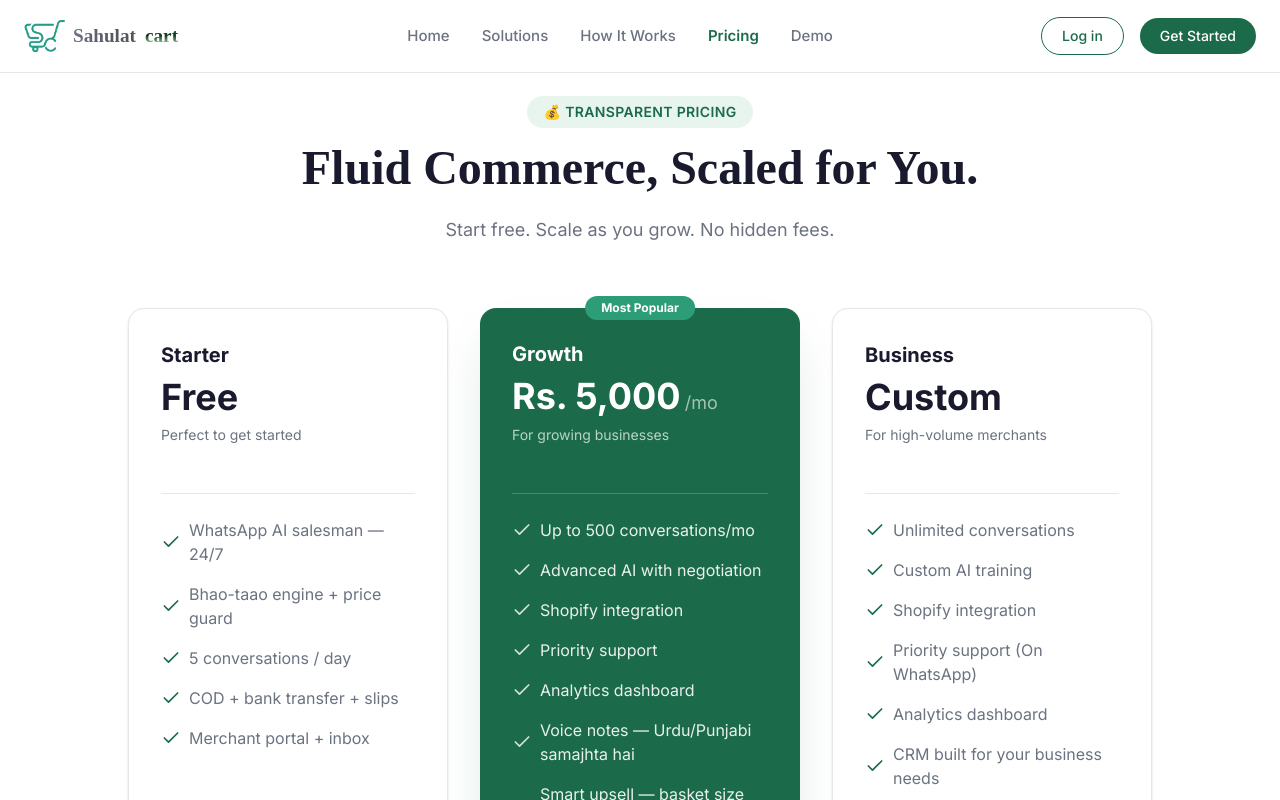
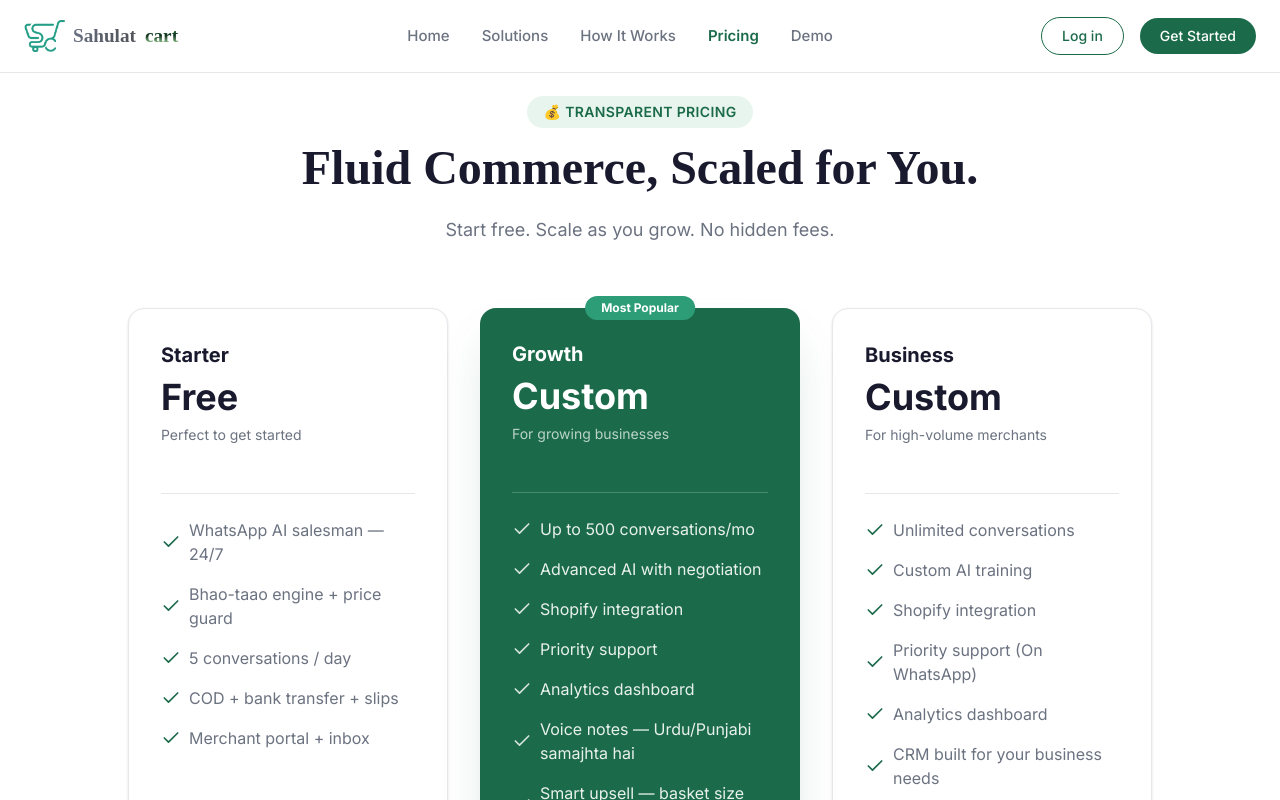
Before and after one commit to Fazal-Khan05/Sahulatcart_Marketing_site, a Next.js app: page /pricing in a window 1280 px wide. Shown: the top 800 px of the page. Built offline with nearby package versions, Linux system fonts and the light colour scheme; a web font is replaced by a local one.

Commit message:
Change Growth tier price to Custom

```diff
--- a/src/components/sections/Pricing.jsx
+++ b/src/components/sections/Pricing.jsx
@@ -26,8 +26,7 @@ const plans = [
   },
   {
     name: 'Growth',
-    price: 'Rs. 5,000',
-    period: '/mo',
+    price: 'Custom',
     blurb: 'For growing businesses',
     cta: 'Start Growing',
     featured: true,
```
Also changed, not shown: .claude/launch.json (added).
